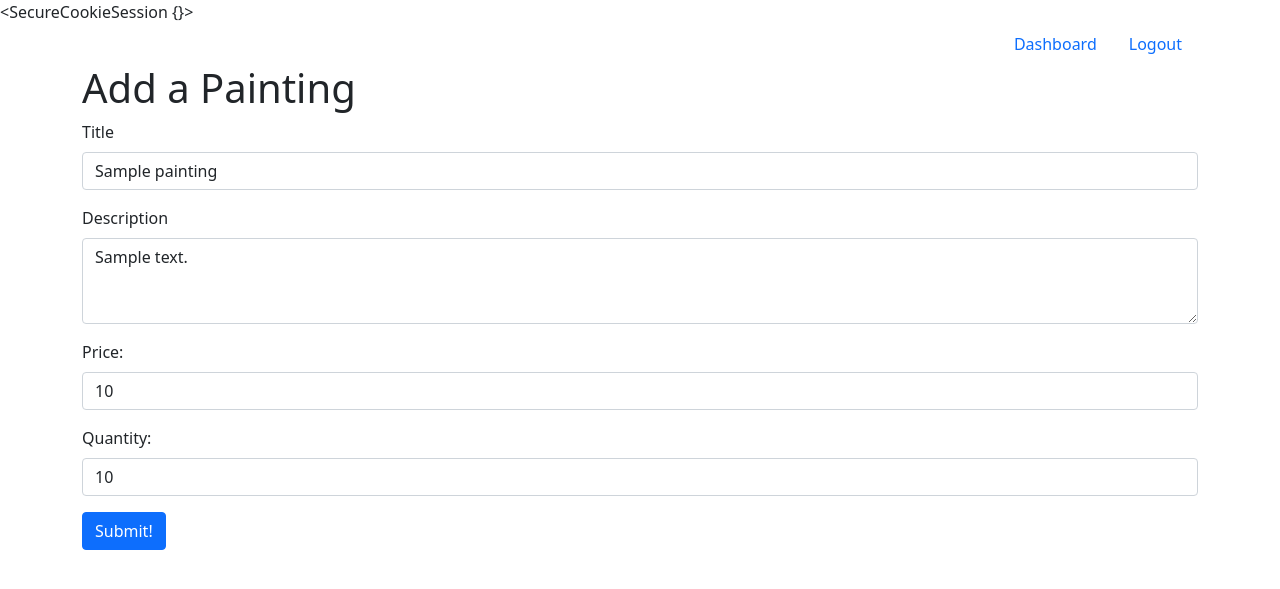
After one commit to jase-k/artists_paintings, a Flask app: page /paintings/1/edit in a window 1280 px wide. The commit adds this page. Shown: the top 589 px of the page. Run offline with Flask 2, Linux system fonts and the light colour scheme; tables that the repository leaves empty or names only in its code hold one stand-in row (values such as "Sample post"); one stand-in notice (Sample message) is shown.

Commit message:
added update feature

```diff
--- a/flask_app/controllers/paintings.py
+++ b/flask_app/controllers/paintings.py
@@ -4,7 +4,7 @@ from flask_app.models.painting import Painting
 
 @app.route('/paintings/add')
 def addPaintingPage():
-    return render_template('add_edit_painting.html')
+    return render_template('add_painting.html')
 
 @app.route('/paintings/add/new', methods = ["POST"])
 def addPainting():
@@ -31,3 +31,30 @@ def addPainting():
         return redirect(f'/artists/{session["artist_id"]}')
     else:
         return redirect('/paintings/add')
+
+@app.route('/paintings/<int:id>/edit')
+def editPaintingPage(id):
+    painting = Painting.getPaintingById(id)
+    return render_template('edit_painting.html', painting = painting)
+
+@app.route('/paintings/edit', methods = ["POST"])
+def updatePainting():
+    data = {
+        'id': request.form['id'],
+        'title': request.form['title'],
+        'description': request.form['description'],
+        'price': request.form['price'],
+        'quantity' : request.form['quantity'],
+        'artist_id': session['artist_id']
+    }
+    print("Data from edit form: ", data)
+
+    Painting.updatePainting(data)
+
+    return redirect(f'/artists/{data["artist_id"]}')
+
+
+
+@app.route('/paintings/<int:id>/delete')
+def deletePainting(id):
+    pass
--- a/flask_app/models/painting.py
+++ b/flask_app/models/painting.py
@@ -10,6 +10,7 @@ class Painting:
         self.title = data['title']
         self.description = data['description']
         self.price = data['price']
+        self.quantity = data['quantity']
         self.artist_id = data['artist_id']
         self.created_at = data['created_at']
         self.updated_at = data['updated_at']
@@ -20,7 +21,7 @@ class Painting:
 
         is_valid = cls.validatePainting(data)
         if is_valid:
-            query = "INSERT INTO paintings (title, description, price, artist_id, created_at, updated_at) Values(%(title)s, %(description)s, %(price)s, %(artist_id)s, NOW(), NOW())"
+            query = "INSERT INTO paintings (title, description, price, artist_id, created_at, updated_at, quantity) Values(%(title)s, %(description)s, %(price)s, %(artist_id)s, NOW(), NOW(), %(quantity)s)"
 
             id = MySQLConnection(db).query_db(query, data)
 
@@ -62,10 +63,28 @@ class Painting:
         query = "SELECT * from paintings LEFT JOIN artists ON artist_id = artists.id"
 
         paintings_fromDB = MySQLConnection(db).query_db(query)
-        print("DATA from SELECT ALL paintings: ", paintings_fromDB)
+
         paintings =[]
 
         for painting in paintings_fromDB:
             paintings.append(cls(painting))
 
         return paintings
+
+#Returns a painting instance from DB
+    @classmethod
+    def getPaintingById(cls, id):
+        query = f'SELECT * from paintings LEFT JOIN artists ON artist_id = artists.id WHERE paintings.id = {id}'
+
+        DBdata = MySQLConnection(db).query_db(query)
+        print("Painting Returned from DB: ", DBdata)
+        if DBdata:
+            return cls(DBdata[0])
+        else:
+            return False
+
+    @staticmethod
+    def updatePainting(data):
+        query = "UPDATE paintings SET title = %(title)s, description = %(description)s, price = %(price)s, quantity = %(quantity)s, updated_at = NOW() WHERE id = %(id)s"
+
+        MySQLConnection(db).query_db(query, data)
--- a/flask_app/templates/dashboard.html
+++ b/flask_app/templates/dashboard.html
@@ -33,8 +33,8 @@
             <td>{{painting.artist}}</td>
             <td>
                 {% if painting.artist_id == session.artist_id %}
-                    <a href="/edit">edit</a>
-                    <a href="/delete">delete</a>
+                    <a href="/paintings/{{painting.id}}/edit">edit</a>
+                    <a href="/paintings/{{painting.id}}/delete">delete</a>
                 {% endif %}
                 {% if not painting.artist_id == session.artist_id %}
                     <a href="">NONE</a>
--- /dev/null
+++ b/flask_app/templates/edit_painting.html
@@ -0,0 +1,81 @@
+<!DOCTYPE html>
+<html lang="en">
+<head>
+    <meta charset="UTF-8">
+    <meta http-equiv="X-UA-Compatible" content="IE=edge">
+    <meta name="viewport" content="width=device-width, initial-scale=1.0">
+    <link href="https://cdn.jsdelivr.net/npm/bootstrap@5.1.1/dist/css/bootstrap.min.css" rel="stylesheet" integrity="sha384-F3w7mX95PdgyTmZZMECAngseQB83DfGTowi0iMjiWaeVhAn4FJkqJByhZMI3AhiU" crossorigin="anonymous">
+    <title>Paintings!</title>
+</head>
+<body>
+    {{session}}
+    {% with messages = get_flashed_messages(True) %}
+    <div class="container">
+        <ul class="nav justify-content-end">
+            <li class="nav-item">
+                <a class="nav-link" href="/artists/{{session['artist_id']}}">Dashboard</a>
+            </li>
+            <li class="nav-item">
+                <a class="nav-link" href="/logout">Logout</a>
+            </li>
+        </ul>
+        <h1>Add a Painting</h1>
+        <form action="/paintings/edit" method="POST">
+            <input type="hidden" value="{{painting.id}}" name = "id">
+            <div class="mb-3">
+                <label for="title" class="form-label">Title</label>
+                <input type="text" class="form-control" id="title" placeholder="Creative Title Here" name = 'title'
+
+                value="{{painting.title}}"
+
+                >
+            </div>
+            {% for category, message in messages %}
+                    {% if category == 'title' %}
+                        <p class='flashes'>
+                            {{message}}
+                        </p>
+                    {% endif %}
+                {% endfor %}
+            <div class="mb-3">
+                <label for="description" class="form-label">Description</label>
+                <textarea class="form-control" id="description" rows="3" name = 'description'>{{painting.description}}</textarea>
+            </div>
+            {% for category, message in messages %}
+                    {% if category == 'description' %}
+                        <p class='flashes'>
+                            {{message}}
+                        </p>
+                    {% endif %}
+                {% endfor %}
+            <div class="mb-3">
+                <label for="price" class="form-label">Price:</label>
+                <input type="number" class="form-control" id="price" placeholder="00.00" name = 'price' value="{{painting.price}}">
+            </div>
+            {% for category, message in messages %}
+                    {% if category == 'price' %}
+                        <p class='flashes'>
+                            {{message}}
+                        </p>
+                    {% endif %}
+                {% endfor %}
+            <div class="mb-3">
+                <label for="quantity" class="form-label">Quantity: </label>
+                <input type="number" class="form-control" id="quantity" placeholder="00" name = 'quantity' value="{{painting.quantity}}">
+            </div>
+            {% for category, message in messages %}
+                    {% if category == 'quantity' %}
+                        <p class='flashes'>
+                            {{message}}
+                        </p>
+                    {% endif %}
+                {% endfor %}
+            <div class="mb-3">
+                <button type="submit" class="btn btn-primary mb-3">Submit!</button>
+            </div>
+        </form>
+    </div>
+    {% endwith %}
+
+</body>
+</html>
```
Also changed, not shown: flask_app/templates/add_painting.html (renamed from flask_app/templates/add_edit_painting.html).
